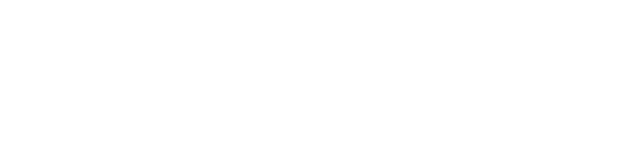
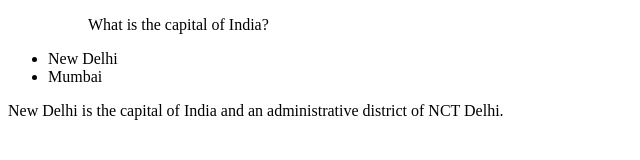
Before and after one commit to acciojob/trivia-anilnadipannagari, a website: page main.html in a window 1280 px wide. Shown: the whole page, without its empty margins (0-640 px from the left). Drawn offline with Linux system fonts and the light colour scheme.

Commit message:
som little change

```diff
--- a/main.html
+++ b/main.html
@@ -8,6 +8,12 @@
 
 <body>
 	<!-- the entire body must be written by student -->
+	<ul>
+	<blockquote>What is the capital of India?</blockquote>
+	<li type="radio">New Delhi</li>
+	<li type="radio">Mumbai</li>
+	</ul>
+    <p>New Delhi is the capital of India and an administrative district of NCT Delhi.</p>
     <script type="text/javascript" src="./script.js">
 </script>
 
--- /dev/null
+++ b/style.css
@@ -0,0 +1,8 @@
+p{
+    max-width: 600px;
+    margin: 10px;
+    padding: 15px;
+     border-left: 8px solid green;
+     background-color: #f8fffe"";
+     font-weight: bold;
+    }
```
